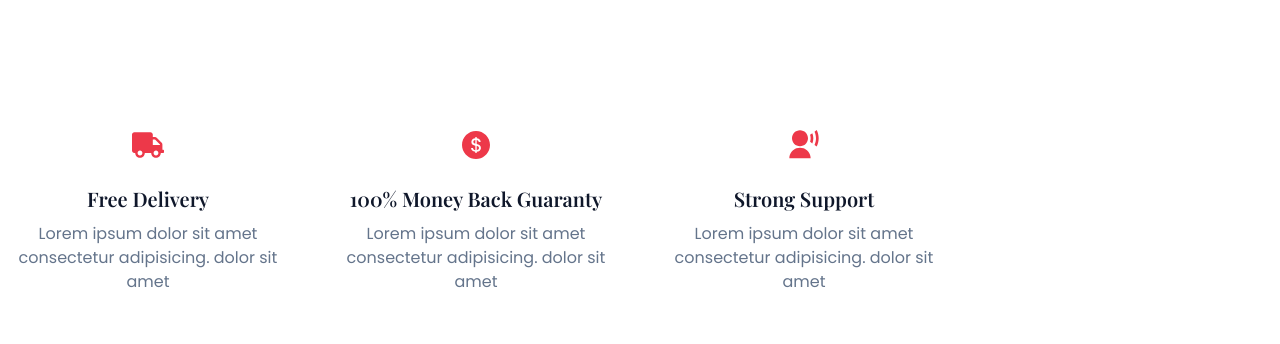
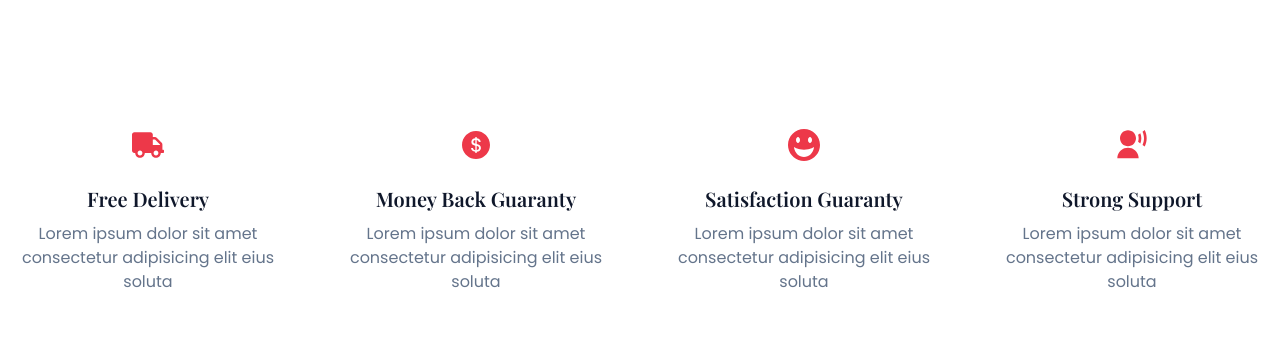
Before and after one commit to HossainRafi/Outfit, a React (Vite) app in the folder client/: page / in a window 1280 px wide. Shown: the part 2900-3244 px from the top of the page. Built offline with nearby package versions, Linux system fonts and the light colour scheme.

Commit message:
new div added

```diff
--- a/client/src/pages/home/Features.jsx
+++ b/client/src/pages/home/Features.jsx
@@ -1,7 +1,7 @@
 import { FaTruck } from "react-icons/fa";
+import { ImHappy2 } from "react-icons/im";
 import { RiUserVoiceFill } from "react-icons/ri";
 import { AiFillDollarCircle } from "react-icons/ai";
-
 
 const Features = () => {
   return (
@@ -12,29 +12,40 @@ const Features = () => {
         </span>
         <h4>Free Delivery</h4>
         <p>
-          Lorem ipsum dolor sit amet consectetur adipisicing. dolor sit amet
+          Lorem ipsum dolor sit amet consectetur adipisicing elit eius soluta
         </p>
       </div>
+
       <div className="banner__card">
         <span>
           <i className="ri-money-dollar-circle-line"></i>
           <AiFillDollarCircle />
         </span>
-        <h4>100% Money Back Guaranty</h4>
+        <h4>Money Back Guaranty</h4>
         <p>
-          Lorem ipsum dolor sit amet consectetur adipisicing. dolor sit amet
+          Lorem ipsum dolor sit amet consectetur adipisicing elit eius soluta
         </p>
       </div>
+
+      <div className="banner__card">
+        <span>
+          <ImHappy2 />
+        </span>
+        <h4>Satisfaction Guaranty</h4>
+        <p>
+          Lorem ipsum dolor sit amet consectetur adipisicing elit eius soluta
+        </p>
+      </div>
+
       <div className="banner__card">
         <span>
           <RiUserVoiceFill />
         </span>
         <h4>Strong Support</h4>
         <p>
-          Lorem ipsum dolor sit amet consectetur adipisicing. dolor sit amet
+          Lorem ipsum dolor sit amet consectetur adipisicing elit eius soluta
         </p>
       </div>
-
     </section>
   );
 };
```
